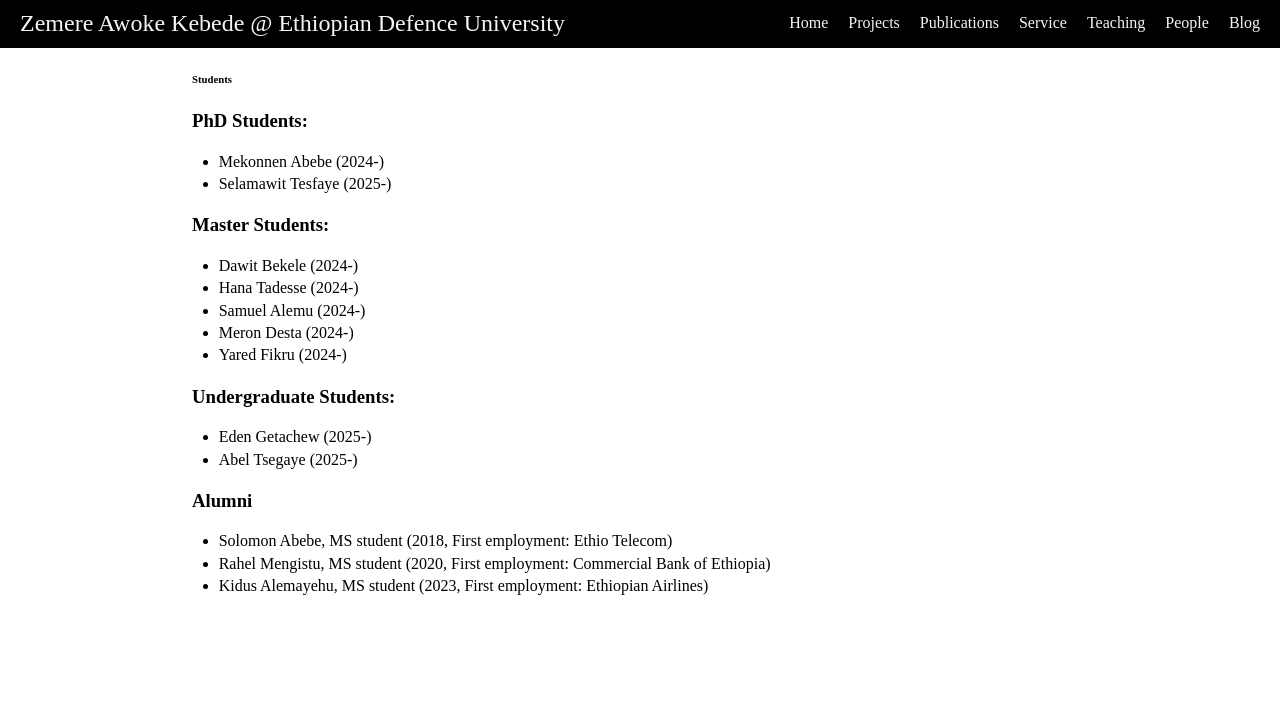
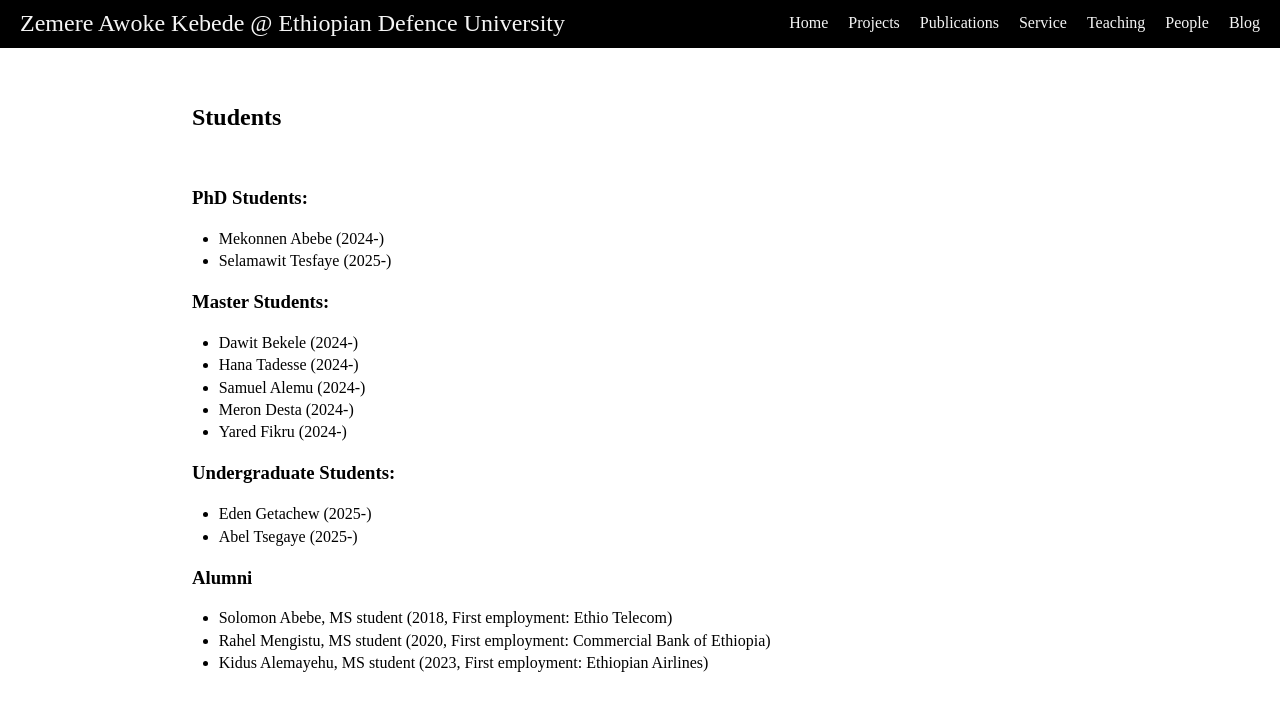
Before and after one commit to zemere-awoke/zemere-awoke.github.io, a Jekyll site: the page built from people.md, in a window 1280 px wide. Shown: the top 711 px of the page. Built offline with Jekyll 4.4.1, drawn with Linux system fonts in a browser that asks for light colours.

Commit message:
Update people.md

```diff
--- a/people.md
+++ b/people.md
@@ -4,7 +4,7 @@ title: people
 permalink: /people/
 ---
 
-###### Students
+<h6 style="font-size: 24px;">Students</h6>
 
 ### PhD Students:
 
```
